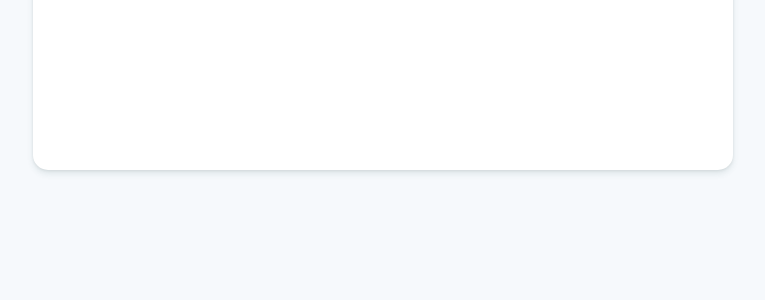
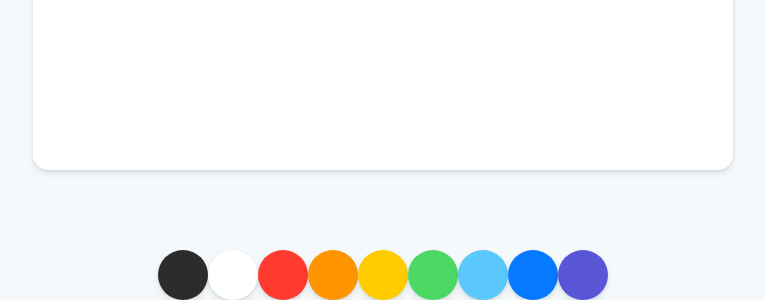
Before and after one commit to JunYeong-dev/VanillaJS-paint, a plain HTML site: page index.html in a window 1280 px wide. Shown: the part 580-880 px from the top of the page, without its empty margins (257-1022 px from the left). Before the commit the page ends 800 px from the top, so only its background shows below. Drawn offline with Linux system fonts and the light colour scheme.

Commit message:
Create palette

```diff
--- a/index.html
+++ b/index.html
@@ -8,6 +8,19 @@
     </head>
     <body>
         <canvas id="jsCanvas" class="canvas"></canvas>
+        <div class="controls">
+            <div class="controls__colors" id="jsColors">
+                <div class="controls__color" style="background-color:#2c2c2c"></div>
+                <div class="controls__color" style="background-color:white"></div>
+                <div class="controls__color" style="background-color:#FF3B30"></div>
+                <div class="controls__color" style="background-color:#FF9500"></div>
+                <div class="controls__color" style="background-color:#FFCC00"></div>
+                <div class="controls__color" style="background-color:#4CD963"></div>
+                <div class="controls__color" style="background-color:#5AC8FA"></div>
+                <div class="controls__color" style="background-color:#0579FF"></div>
+                <div class="controls__color" style="background-color:#5856D6"></div>
+            </div>
+        </div>
         <script src="app.js"></script>
     </body>
 </html>
--- a/styles.css
+++ b/styles.css
@@ -15,3 +15,19 @@ body {
     border-radius: 15px;
     box-shadow: 0 4px 6px rgba(50, 90, 93, 0.11), 0 1px 3px rgba(0, 0, 0, 0.08);
 }
+
+.controls {
+    margin-top: 80px;
+}
+
+.controls .controls__colors{
+    display: flex;
+}
+
+.controls__colors .controls__color {
+    width: 50px;
+    height: 50px;
+    border-radius: 25px;
+    cursor:pointer;
+    box-shadow: 0 4px 6px rgba(50, 90, 93, 0.11), 0 1px 3px rgba(0, 0, 0, 0.08);
+}
```
